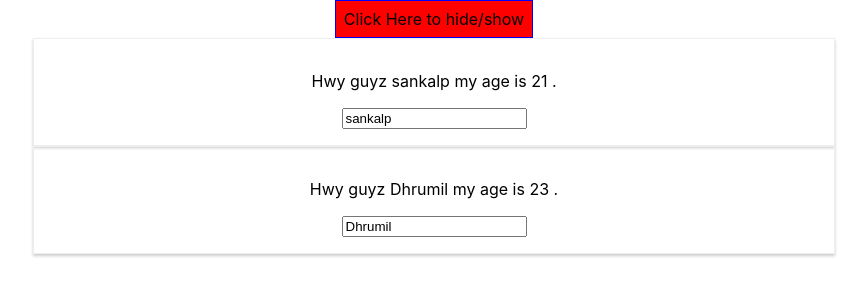
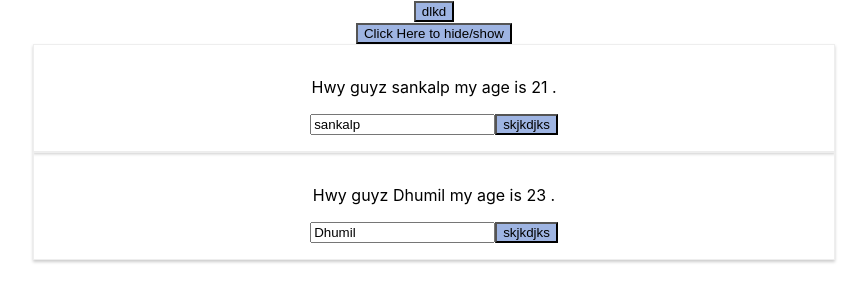
Before and after one commit to Shasija/React-tutorial, a React app: page / in a window 1280 px wide. Shown: the whole page, without its empty margins (206-1073 px from the left). Built offline with nearby package versions, Linux system fonts and the light colour scheme; some packages are replaced by stand-ins of ours.

Commit message:
safe side

```diff
--- a/src/components/Cockpit/Cockpit.js
+++ b/src/components/Cockpit/Cockpit.js
@@ -0,0 +1,14 @@
+import React from "react";
+import "./cockpit.css";
+
+const Cockpit = (props) => {
+  return (
+    <div>
+      <button className="myButton" onClick={props.click}>
+        Click Here to hide/show
+      </button>
+    </div>
+  );
+};
+
+export default Cockpit;
--- /dev/null
+++ b/src/components/Cockpit/cockpit.css
@@ -0,0 +1,8 @@
+.myButton{
+    background-color: rgb(158, 180, 226);
+}
+
+.myButton:hover{
+    background-color: rgb(184, 199, 231);
+
+}
--- a/src/components/Persons/Person/Person.css
+++ b/src/components/Persons/Person/Person.css
@@ -6,3 +6,16 @@
   padding: 16px;
   text-align: center;
 }
+.red{
+  background-color: red;
+}
+.green{
+  background-color: green;
+}
+.cstmyButton{
+  background-color: red;
+}
+
+.myButton {
+  background-color: yellow;
+}
--- a/src/components/Persons/Person/Person.js
+++ b/src/components/Persons/Person/Person.js
@@ -1,5 +1,6 @@
 import React from "react";
 import "./Person.css";
+
 const person = p => {
   return (
     <div className="Person">
@@ -7,6 +8,9 @@ const person = p => {
         Hwy guyz {p.name} my age is {p.age} .
       </p>
       <input type="text" onChange={p.changed} value={p.name} />
+      <button className="myButton" onChange={p.changed} value={p.name}>
+        skjkdjks
+      </button>
     </div>
   );
 };
--- a/src/containers/App.css
+++ b/src/containers/App.css
@@ -1,3 +1,7 @@
 .App {
   text-align: center;
 }
+
+.myButton {
+  background-color: teal;
+}
--- a/src/containers/App.js
+++ b/src/containers/App.js
@@ -1,16 +1,30 @@
 import React, { Component } from "react";
 import "./App.css";
 import Persons from "../components/Persons/Persons";
+import Cockpit from "../components/Cockpit/Cockpit";
 
+//Class Component
 class App extends Component {
-  state = {
-    persons: [
-      { id: "1", name: "sankalp", age: 21 },
-      { id: "2", name: "Dhrumil", age: 23 }
-    ],
-    showPersons: true
-  };
+  constructor(props) {
+    super(props);
+    console.log("in App.js Constructor");
+    this.state = {
+      persons: [
+        { id: "1", name: "sankalp", age: 21 },
+        { id: "2", name: "Dhumil", age: 23 }
+      ],
+      showPersons: true
+    };
+  }
 
+  componentWillMount() {
+    console.log("in App.js ComponentWillMount");
+  }
+
+  componentDidMount() {
+    console.log("in App.js ComponentDidMount");
+  }
+  //to change the value dynamically
   switchNameHandler = newName => {
     this.setState({
       persons: [
@@ -20,12 +34,12 @@ class App extends Component {
     });
   };
 
+  //to chenge the value in text
   nameChangeHandler = (event, id) => {
-    console.log(event.target.value);
-
     const personIndex = this.state.persons.findIndex(p => {
       return p.id === id;
     });
+
     const person = { ...this.state.persons[personIndex] };
     person.name = event.target.value;
     const persons = [...this.state.persons];
@@ -33,11 +47,13 @@ class App extends Component {
     this.setState({ persons: persons });
   };
 
+  //to hide/show the listdiv elements
   togglePersonsHandler = event => {
     const doesShow = this.state.showPersons;
     this.setState({ showPersons: !doesShow });
   };
 
+  //to chenge the list div onClick
   deletePersonsHandler = index => {
     const persons = [...this.state.persons];
     persons.splice(index, 1);
@@ -45,6 +61,8 @@ class App extends Component {
   };
 
   render() {
+    console.log("in App.js render");
+
     const style = {
       backgroundColor: "green",
       font: "inherit",
@@ -54,6 +72,7 @@ class App extends Component {
     };
     let persons = null;
     if (this.state.showPersons) {
+      console.log();
       persons = (
         <div>
           <Persons
@@ -66,11 +85,11 @@ class App extends Component {
       style.backgroundColor = "red";
     }
 
+    //Returning JSX Code
     return (
       <div className="App">
-        <button style={style} onClick={this.togglePersonsHandler}>
-          Click Here to hide/show
-        </button>
+        <button className="myButton">dlkd</button>
+        <Cockpit click={this.togglePersonsHandler} />
         {persons}
       </div>
     );
```
